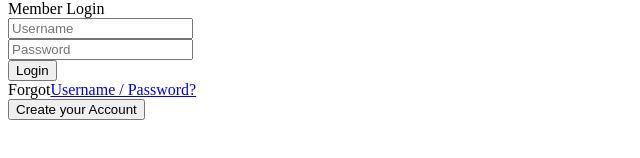
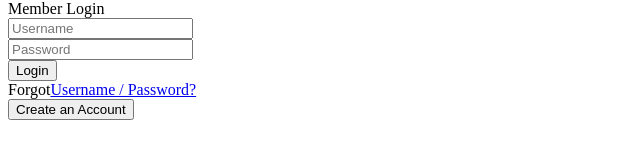
Before and after one commit to DavisOwen/quant.io, a React app in the folder frontend/: page / in a window 1280 px wide. Shown: the part 312-470 px from the top of the page, without its empty margins (0-640 px from the left). Built offline with nearby package versions, Linux system fonts and the light colour scheme; no server answers; the HTML template or start-up script is replaced by a standard one.

Commit message:
made back to login button

```diff
--- a/frontend/src/Login.js
+++ b/frontend/src/Login.js
@@ -58,15 +58,13 @@ const Login = () => {
             }
 
               <div className="text-center p-t-136">
-                {!register &&
-                  <button className="txt2" onClick={(e) => {
-                      e.preventDefault();
-                      setRegister(true);
-                    }}>
-                  Create your Account
-                  <i className="fa fa-long-arrow-right m-l-5" aria-hidden="true"></i>
-                  </button>
-                }
+                <button className="txt2" onClick={(e) => {
+                    e.preventDefault();
+                    setRegister(!register);
+                  }}>
+                  {register ? "Back to Login" : "Create an Account"}
+                <i className="fa fa-long-arrow-right m-l-5" aria-hidden="true"></i>
+                </button>
               </div>
           </form>
           <div>
```
